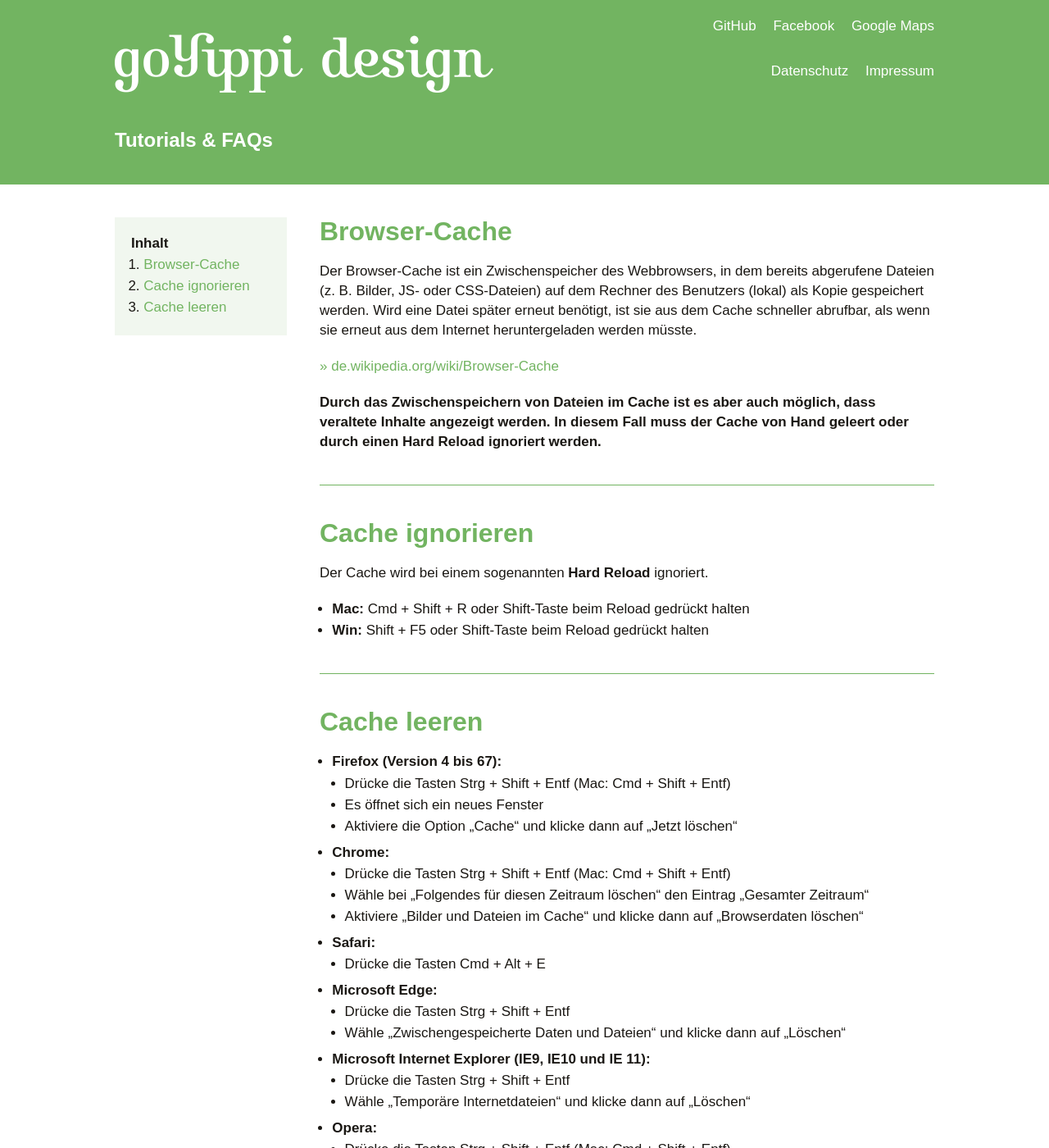
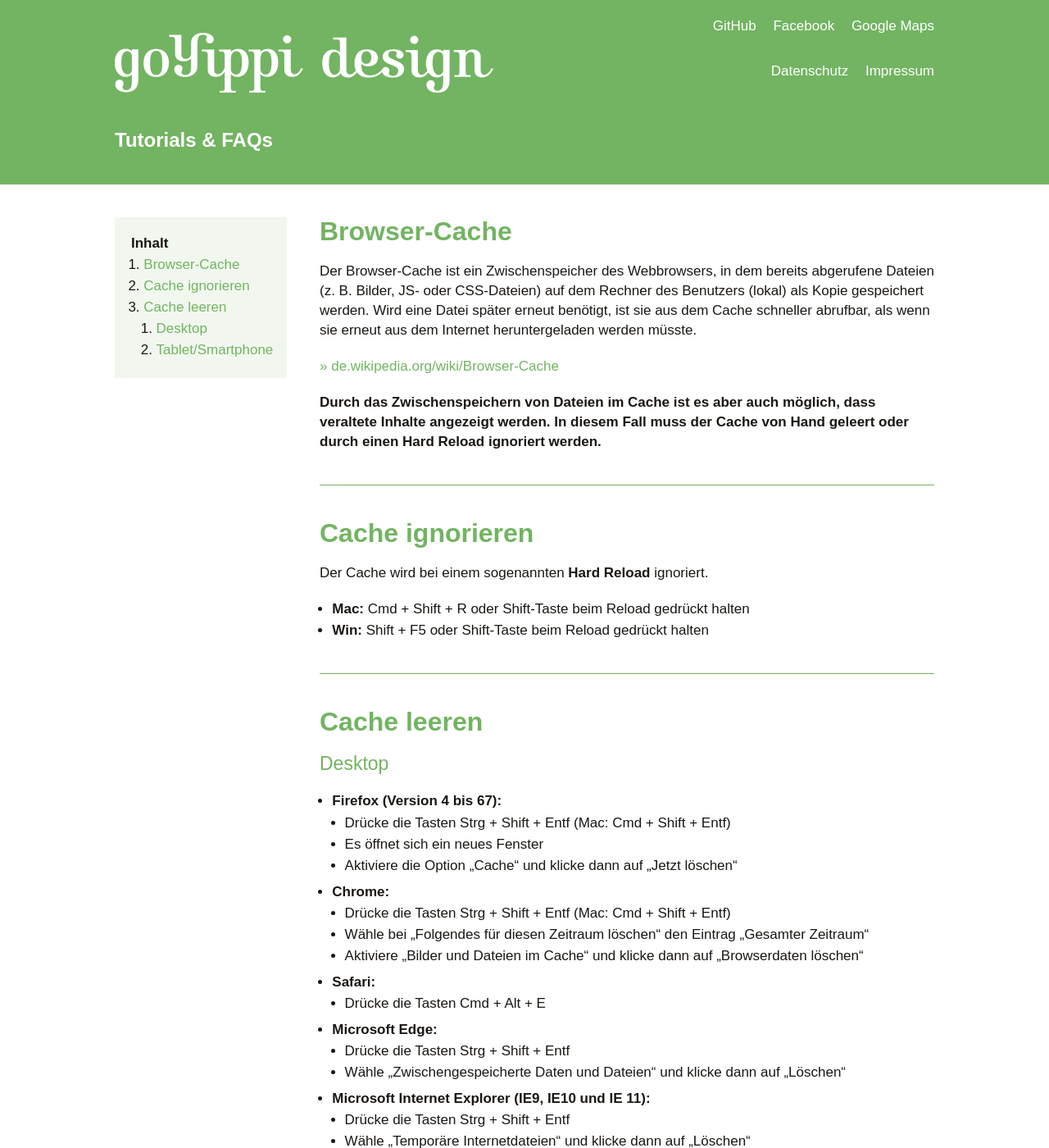
Before and after one commit to goYippi-labs/tutorials, a Jekyll site: the page built from browser-cache/index.md, in a window 1280 px wide and 1400 px high. Shown: the whole window at 82% size. Built offline with Jekyll 4.4.1, drawn with Linux system fonts in a browser that asks for light colours; some web fonts are replaced.

Commit message:
Add Headlines

```diff
--- a/browser-cache/index.md
+++ b/browser-cache/index.md
@@ -29,6 +29,8 @@ Der Cache wird bei einem sogenannten **Hard Reload** ignoriert.
 
 ## Cache leeren
 
+### Desktop
+
 * **Firefox (Version 4 bis 67):**
   * Drücke die Tasten Strg + Shift + Entf (Mac: Cmd + Shift + Entf)
   * Es öffnet sich ein neues Fenster
@@ -58,6 +60,8 @@ Der Cache wird bei einem sogenannten **Hard Reload** ignoriert.
 
 Quelle: [» www.go4u.de/browser-cache-leeren.htm](https://www.go4u.de/browser-cache-leeren.htm)
 
+### Tablet/Smartphone
+
 * **iOS - Safari App:**
   * Gehe zu „Einstellungen“ > „Safari“ > „Erweitert“ > „Website-Daten“
   * Tippe anschließend auf „Alle Website-Daten entfernen“
```
